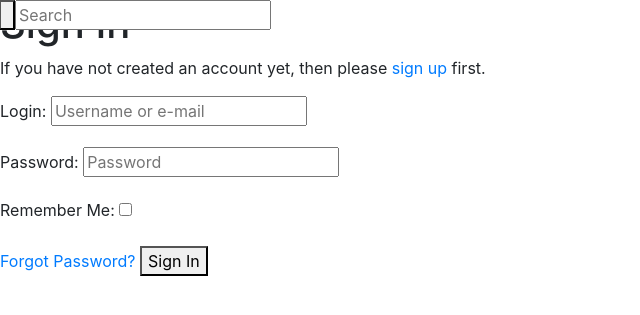
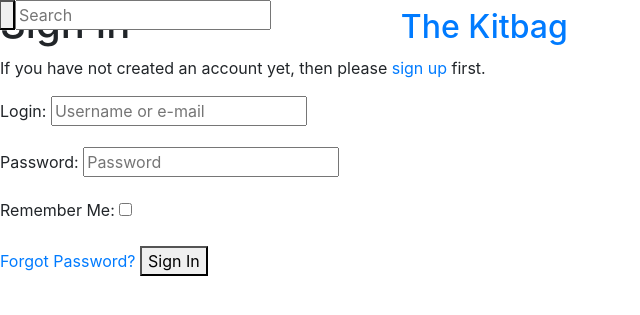
Before and after one commit to dansantinojones/the-kitbag, a Django app: page /accounts/login/ in a window 1280 px wide. Shown: the top 315 px of the page, without its empty margins (0-640 px from the left). Run offline with Django 3.2, Linux system fonts and the light colour scheme; some libraries are stand-ins or nearby versions.

Commit message:
Add logo to base header with link to home url

```diff
--- a/templates/base.html
+++ b/templates/base.html
@@ -54,7 +54,12 @@
                     <input type="text" name="q" placeholder="Search">
                 </div>
             </form>
-            <div class="col-12 col-lg-4 my-auto py-1 py-lg-0"></div>
+            <!--- Logo --->
+            <div class="col-12 col-lg-4 my-auto py-1 py-lg-0 text-center">
+                <a href="{% url 'home' %}" class="nav-link">
+                    <h2>The Kitbag</h2>
+                </a>
+            </div>
             <div class="col-12 col-lg-4 my-auto py-1 py-lg-0"></div>
         </div>
     </header>
```
